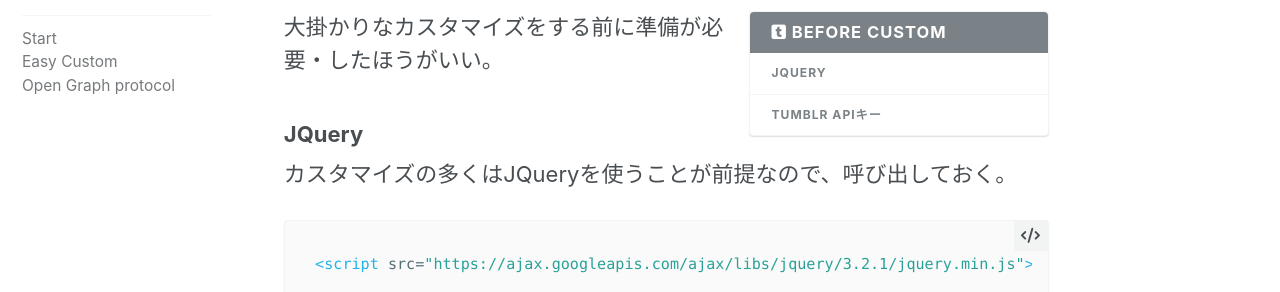
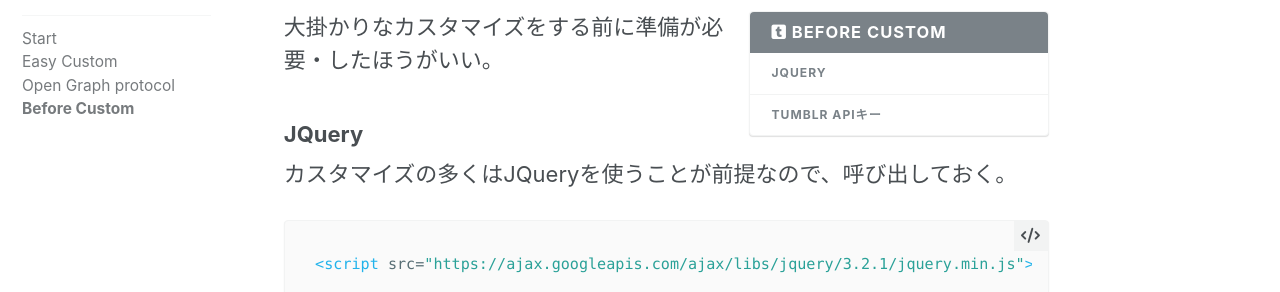
Before and after one commit to laureltreetop/laureltreetop.github.io, a Jekyll site: the page built from _tumblr/04-custom-before.md, in a window 1280 px wide and 900 px high. Shown: the part 185-477 px from the top of the window. Built offline with Jekyll 4.4.1, drawn with Linux system fonts in a browser that asks for light colours; nearby versions of some CDN libraries; comment, search, counter and statistics services are not loaded.

Commit message:
Update navigation.yml

```diff
--- a/_data/navigation.yml
+++ b/_data/navigation.yml
@@ -36,3 +36,5 @@ tumblr:
         url: /tumblr/custom-easy/
       - title: "Open Graph protocol"
         url: /tumblr/ogp/
+      - title: "Before Custom"
+        url: /tumblr/custom-before/
```
